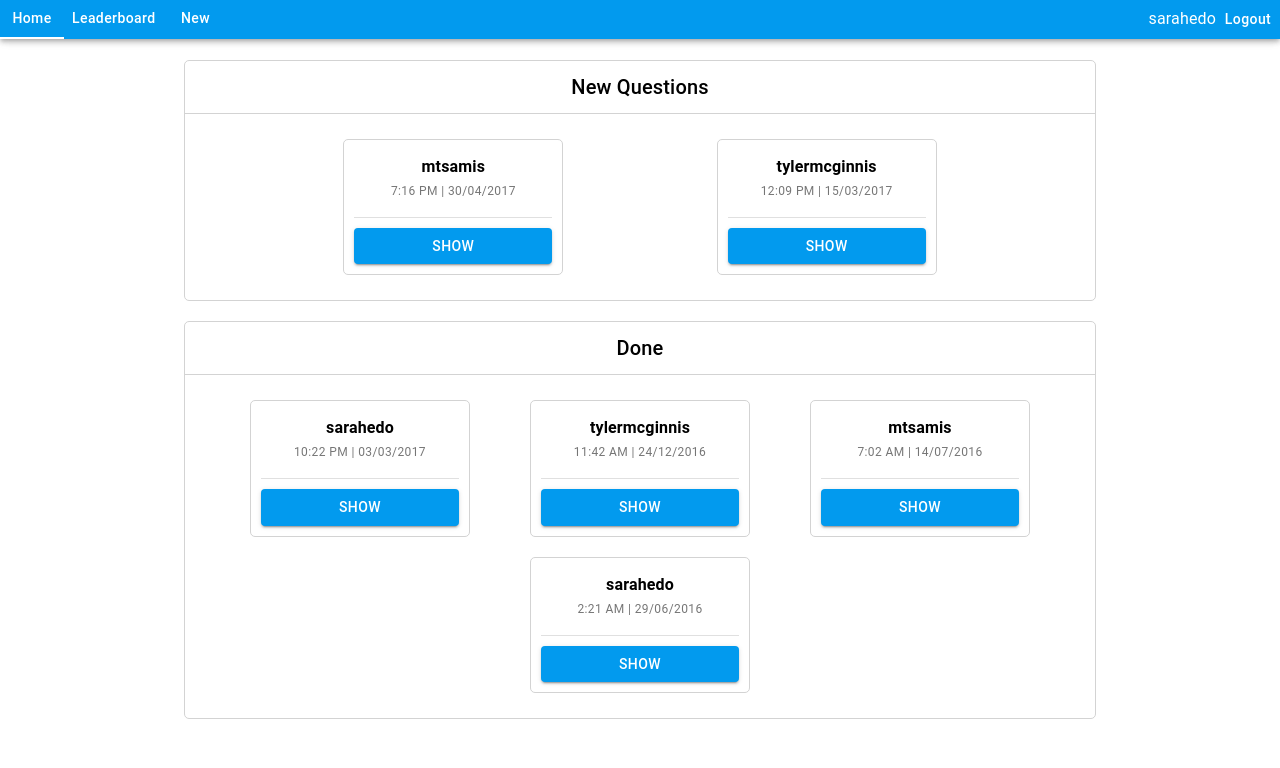
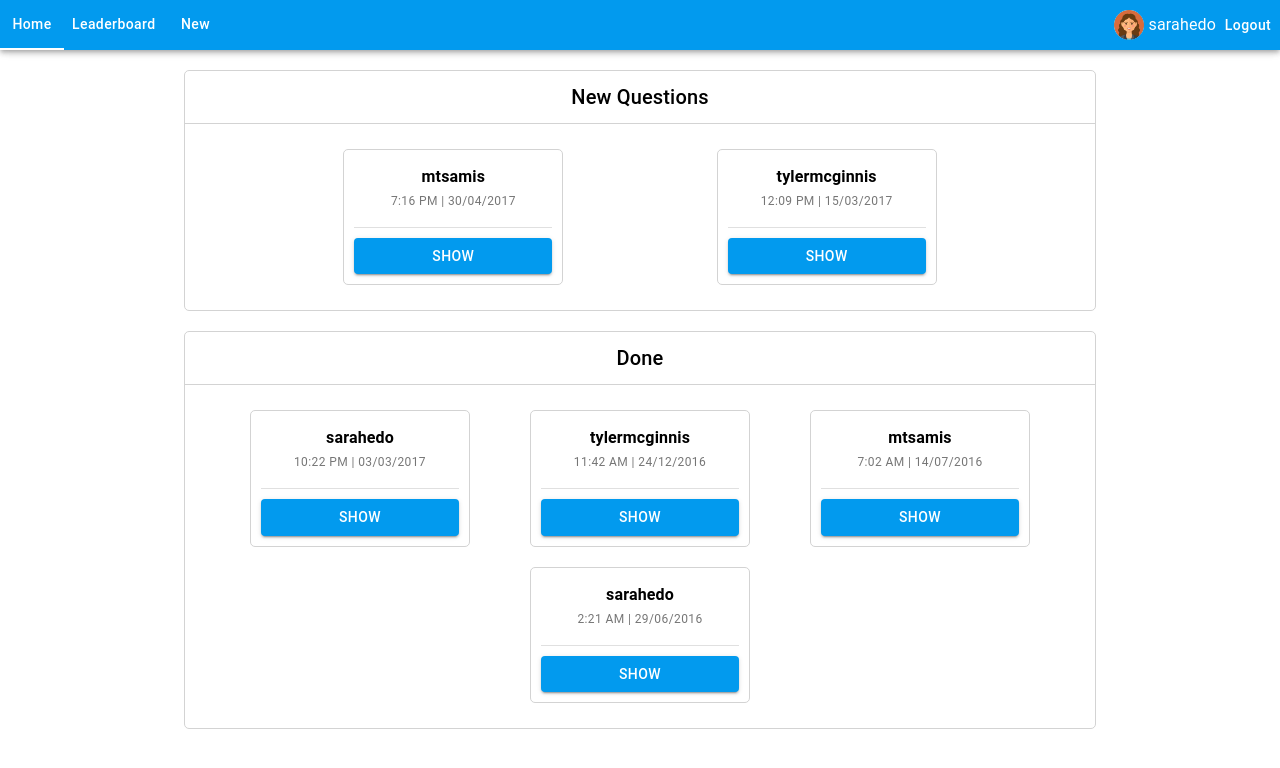
Before and after one commit to shubhamjindal30/employee-polls, a React (Create React App) app: page / in a window 1280 px wide. Both pictures are taken after a click on the button "SIGN IN". Shown: the top 768 px of the page. Built offline with nearby package versions, Linux system fonts and the light colour scheme.

Commit message:
feat: add avatar in header, increase header height

```diff
--- a/src/components/Header.tsx
+++ b/src/components/Header.tsx
@@ -1,5 +1,5 @@
 import { useHistory, useLocation } from 'react-router-dom';
-import { AppBar, Box, Button, Typography, makeStyles } from '@material-ui/core';
+import { AppBar, Box, Button, Typography, makeStyles, Avatar } from '@material-ui/core';
 import { useDispatch, useSelector } from 'react-redux';
 
 import { signOut } from '../store/auth/actions';
@@ -34,7 +34,7 @@ const Header = () => {
 
   return (
     <AppBar className={classes.appbar}>
-      <Box>
+      <Box className={classes.tabsSection}>
         {routes.map((route) => (
           <Button
             key={route.route}
@@ -49,7 +49,8 @@ const Header = () => {
           </Button>
         ))}
       </Box>
-      <Box style={{ display: 'flex', flexDirection: 'row', alignItems: 'center' }}>
+      <Box className={classes.userSection}>
+        <Avatar className={classes.avatar} alt={authUser?.name} src={authUser?.avatarURL} />
         <Typography>{authUser?.id}</Typography>
         <Button className={classes.button} onClick={handleLogout}>
           Logout
@@ -66,11 +67,27 @@ const useStyles = makeStyles(() => ({
     display: 'flex',
     flexDirection: 'row',
     alignItems: 'center',
-    justifyContent: 'space-between'
+    justifyContent: 'space-between',
+    height: 50
+  },
+  tabsSection: {
+    height: '100%'
   },
   button: {
     color: '#fff',
     textTransform: 'none',
-    borderRadius: 0
+    borderRadius: 0,
+    height: '100%'
+  },
+  userSection: {
+    display: 'flex',
+    flexDirection: 'row',
+    alignItems: 'center',
+    height: '100%'
+  },
+  avatar: {
+    height: 30,
+    width: 30,
+    marginRight: 5
   }
 }));
--- a/src/views/404.tsx
+++ b/src/views/404.tsx
@@ -13,6 +13,6 @@ export default withRouter(PageNotFound);
 
 const useStyles = makeStyles({
   container: {
-    marginTop: 60
+    marginTop: 70
   }
 });
--- a/src/views/Home.tsx
+++ b/src/views/Home.tsx
@@ -40,6 +40,6 @@ export default withRouter(Home);
 
 const useStyles = makeStyles({
   container: {
-    marginTop: 60
+    marginTop: 70
   }
 });
--- a/src/views/Leaderboard.tsx
+++ b/src/views/Leaderboard.tsx
@@ -61,7 +61,7 @@ export default withRouter(Leaderboard);
 
 const useStyles = makeStyles({
   container: {
-    marginTop: 60
+    marginTop: 70
   },
   userColumn: {
     display: 'flex',
--- a/src/views/NewQuestion.tsx
+++ b/src/views/NewQuestion.tsx
@@ -82,7 +82,7 @@ export default withRouter(NewPoll);
 
 const useStyles = makeStyles({
   container: {
-    marginTop: 60,
+    marginTop: 70,
     textAlign: 'center',
     alignItems: 'center',
     justifyContent: 'center'
--- a/src/views/QuestionDetails/index.tsx
+++ b/src/views/QuestionDetails/index.tsx
@@ -80,7 +80,7 @@ export default withRouter(QuestionDetails);
 
 const useStyles = makeStyles({
   container: {
-    marginTop: 60,
+    marginTop: 70,
     display: 'flex',
     flexDirection: 'column',
     alignItems: 'center',
```
